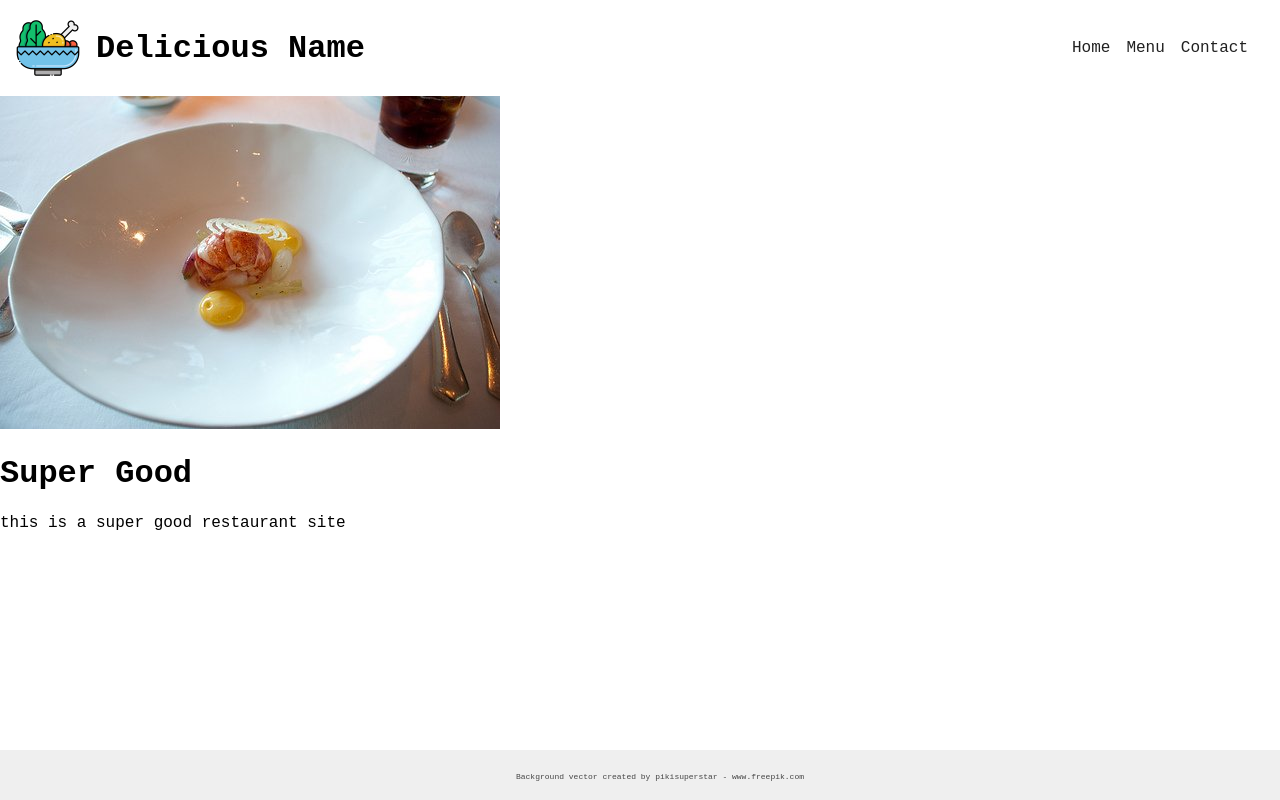
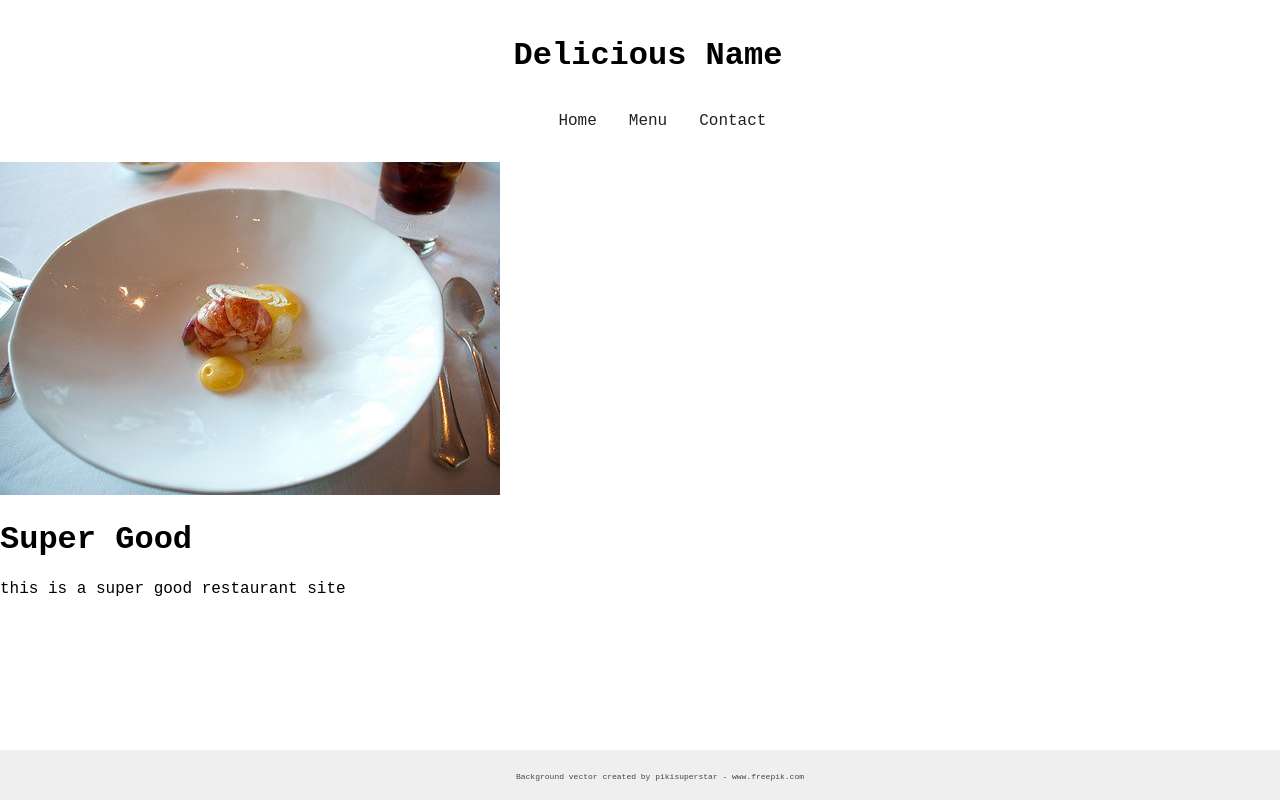
Before and after one commit to arito7/restaurant-page, a website built with webpack: page dist/index.html in a window 1280 px wide. Built offline with nearby package versions, Linux system fonts and the light colour scheme.

Commit message:
Add aesthetic changes to header

```diff
--- a/src/css/header.css
+++ b/src/css/header.css
@@ -1,17 +1,22 @@
-.header {
+header {
+    background-color: #fff;
     display: flex;
+    align-items: center;
+    justify-content: center;
+}
+header > .header {
     padding: 16px;
     z-index: 1;
-    background-color: #fff;
-    max-height: 64px;
+    max-width: 940px;
     align-items: center;
 }
 
-.header > .logo {
-    max-height: 64px;
-}
 .header > .title {
     margin-left: 16px;
+}
+
+.header > .title:hover{
+    scale: 0.8;
 }
 
 .header > ul {
@@ -21,18 +26,21 @@
     display: flex;
     justify-content: end;
     margin: 0;
-    gap: 16px;
+    gap: 32px;
     padding: 16px;
 }
 
 .header > ul > li {
     list-style: none;
 }
-
+.header > ul > li:hover{
+    scale: 1.3;
+}
 .header > ul > li > a {
     text-decoration: none;
     color: #212121;
 }
 .header > ul > li > a:hover {
     color: red;
+    text-decoration: underline;
 }
--- a/src/js/header.js
+++ b/src/js/header.js
@@ -9,7 +9,8 @@ const header = (doc) => {
     logo.setAttribute('alt', 'logo');
 
     // container
-    const container = doc.createElement('header');
+    const header = doc.createElement('header');
+    const container = doc.createElement('div');
     container.classList.add('header');
 
     // create children
@@ -30,11 +31,11 @@ const header = (doc) => {
     }
 
     // append
-    container.appendChild(logo);
+    header.appendChild(container);
     container.appendChild(name);
     container.appendChild(list);
 
-    return container;
+    return header;
 };
 
 export {header};
```
